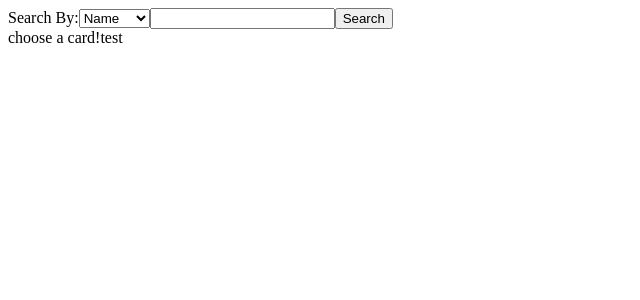
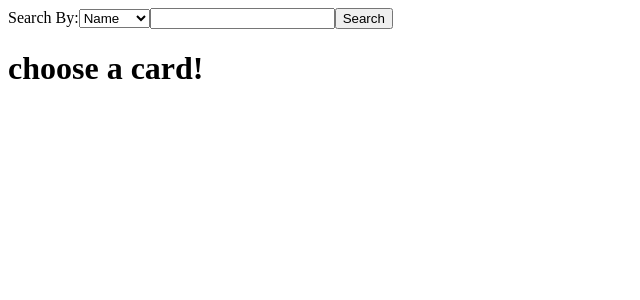
Before and after one commit to HBMattoon/Deck-Builder, a React (Create React App) app in the folder client/: page / in a window 1280 px wide. Shown: the top 300 px of the page, without its empty margins (0-640 px from the left). Built offline with nearby package versions, Linux system fonts and the light colour scheme; the HTML template or start-up script is replaced by a standard one.

Commit message:
layout card data and prevent cards from being update every time state is updated

```diff
--- a/client/src/components/cardDetails.jsx
+++ b/client/src/components/cardDetails.jsx
@@ -1,4 +1,6 @@
 import React from 'react'
+
+let key = 0;
 
 class CardDetails extends React.Component{
   constructor(props){
@@ -7,6 +9,10 @@ class CardDetails extends React.Component{
       currentCard: {name: 'cool'},
     }
     this.test = this.test.bind(this);
+    this.getMana = this.getMana.bind(this);
+    this.getPT = this.getPT.bind(this);
+    this.getText = this.getText.bind(this);
+    // this.parseText = this.parseText.bind(this);
   }
 
   test(card){
@@ -14,11 +20,114 @@ class CardDetails extends React.Component{
     this.setState({currentCard: card});
   }
 
+  setIcon(){
+    let test = `ssIcon ss ss-${this.props.card.set.toLowerCase()} ss-grad ss-fw ss-2x ss-${this.props.card.rarity.toLowerCase()}`;
+    // console.log(test);
+    return test
+  }
+
+  manaParse(){
+    let manaStr = this.props.card.manaCost
+    manaStr = manaStr.slice(1, manaStr.length-1);
+    let manaArr = manaStr.split('}{')
+    manaArr = manaArr.map((val)=>val.toLowerCase().replace('/',''));
+    console.log(manaArr)
+    return(
+      manaArr.map((val)=> <i key={key++} className={`ms ms-${val} ms-cost ms-shadow`}></i>)
+    )
+  }
+
+  getMana(){
+    if(this.props.card.manaCost){
+      return <div>Mana Cost: {this.manaParse()}</div>;
+    }
+  }
+
+  getPT(){
+    if(this.props.card.power){
+      return <div>P/T: {this.props.card.power}/{this.props.card.toughness}</div>;
+    }
+  }
+
+  // parseText(){
+  //   let text = this.props.card.text;
+  //   let textArr = text.split('');
+  //   let currentVal = [];
+  //   let target = '';
+  //   let adding = 0;
+  //   for(let x = 0; x < textArr.length; x++){
+
+  //     //end reached
+  //     if(textArr[x] === '}'){
+  //       currentVal.push(textArr[x])
+  //       adding = 0;
+  //       target = currentVal.join('');
+  //       text = text.replace(target, <i key={key++} className={`ms ms-g ms-cost ms-shadow`}></i> )
+  //       currentVal = [];
+  //     }
+  //     //adding contents
+  //     else if(adding === 1){
+  //       currentVal.push(textArr[x])
+  //     }
+  //     //begin adding
+  //     else if(textArr[x] === '{'){
+  //       currentVal.push(textArr[x])
+  //       adding = 1;
+  //     }
+  //   }
+
+  //   return text
+  // }
+
+  getText(){
+    if(this.props.card.text){
+
+      // //return <div>Text: {JSON.stringify(this.parseText())}</div>;
+      // return <div>Text: {`test text ${<i key={key++} className={`ms ms-g ms-cost ms-shadow`}></i>}`}</div>;
+      return <div><br/>Text: {this.props.card.text}</div>;
+    }
+  }
+
+  getFlavor(){
+    if(this.props.card.flavor){
+      return <div className="flav"><br/>Flavor Text: {this.props.card.flavor}</div>
+    }
+  }
+  getName(){
+    if(this.props.card.name){
+      return <div className="cardName">Name: {this.props.card.name}</div>;
+    } else {
+      return <h1>choose a card!</h1>
+    }
+  }
+
+  getType(){
+    if(this.props.card.type){
+      return <div>Type: {this.props.card.type}</div>;
+    }
+  }
+  getRarity(){
+    if(this.props.card.rarity){
+      return <div><br/>Rarity: {this.props.card.rarity}</div>;
+    }
+  }
+  getSet(){
+    if(this.props.card.set){
+      return <div>Set: <i className={this.setIcon()}></i> [{this.props.card.set}] {this.props.card.setName} </div>;
+    }
+  }
+
   render(){
     return(
       <div className="cardDetails">
-        {this.props.card.name}
-        test
+        {this.getName()}
+        {this.getMana()}
+        {this.getType()}
+        {this.getText()}
+        {this.getPT()}
+        {this.getFlavor()}
+        {this.getRarity()}
+        {this.getSet()}
       </div>
     )
   }
--- a/client/src/components/display.jsx
+++ b/client/src/components/display.jsx
@@ -8,10 +8,12 @@ class Display extends React.Component{
     super(props);
     this.state = {
       cardSelection: [],
-      currentCard: {'name':'choose a card!'},
+      currentCard: {
+      },
     }
     this.hoveredCard = this.hoveredCard.bind(this);
   }
+
 
 
   hoveredCard(card){
```
